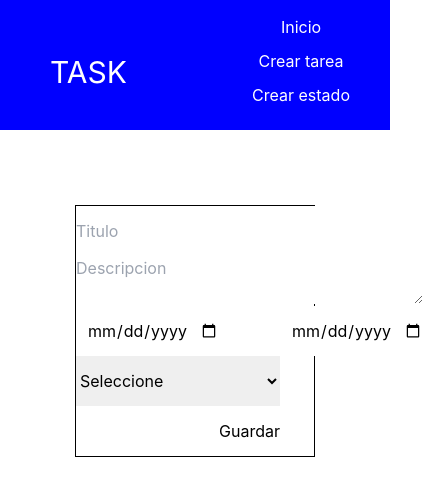
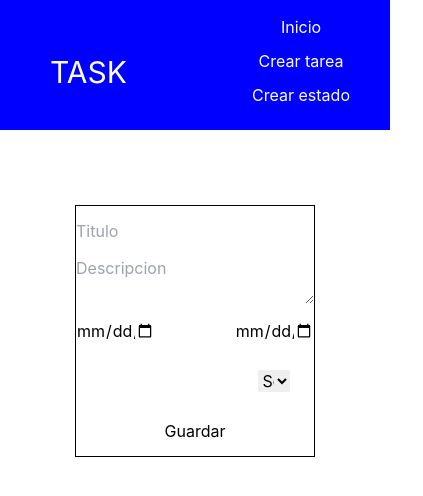
Before and after one commit to DanielLlumigusin/AnalisisCrud, a React (Create React App) app in the folder frontend/: page /crear-tarea in a window 390 px wide. Shown: the top 496 px of the page, 423 px wide, since content can reach past the window. Built offline with nearby package versions, Linux system fonts and the light colour scheme.

Commit message:
Upgrade CSS

```diff
--- a/frontend/src/screen/Home.js
+++ b/frontend/src/screen/Home.js
@@ -24,7 +24,7 @@ function Home() {
         <table className="table-home">
           <thead>
             <tr>
-              <th>ID</th>
+              <th className="id-table">ID</th>
               <th>Título</th>
               <th>Descripción</th>
               <th>Fechas</th>
--- a/frontend/src/screen/styles/CreateTask.css
+++ b/frontend/src/screen/styles/CreateTask.css
@@ -5,8 +5,9 @@
 .card{
     border: solid 1px black;
     display: grid;
-    grid-template-columns: repeat(3, 1fr);
+    grid-template-columns: repeat(3, minmax(40px, 1fr));
     grid-auto-rows: minmax(25px,50px);
+
 }
 
 .title-card{
@@ -35,7 +36,11 @@
 
 .select-card{
     grid-row: 4 / 5;
-    grid-column: 1 / 2 span;
+    grid-column: 3 / 4;
+    width: 40%;
+    height: min-content;
+    justify-self: center;
+    align-self: center;
 }
 
 .btn-save{
--- a/frontend/src/screen/styles/Home.css
+++ b/frontend/src/screen/styles/Home.css
@@ -34,3 +34,11 @@
 .table-home tbody tr:hover {
     background-color: #ddd;
 }
+
+@media (max-width: 580px) {
+    .table-home{
+
+    }
+
+
+}
```
